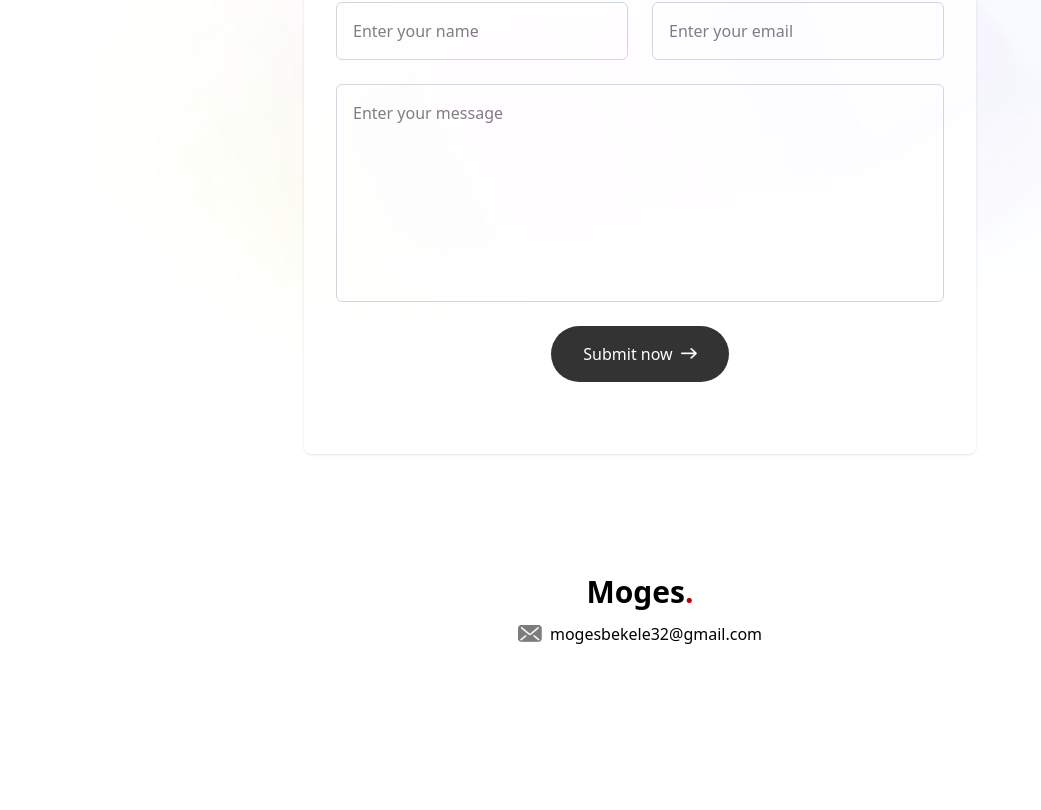
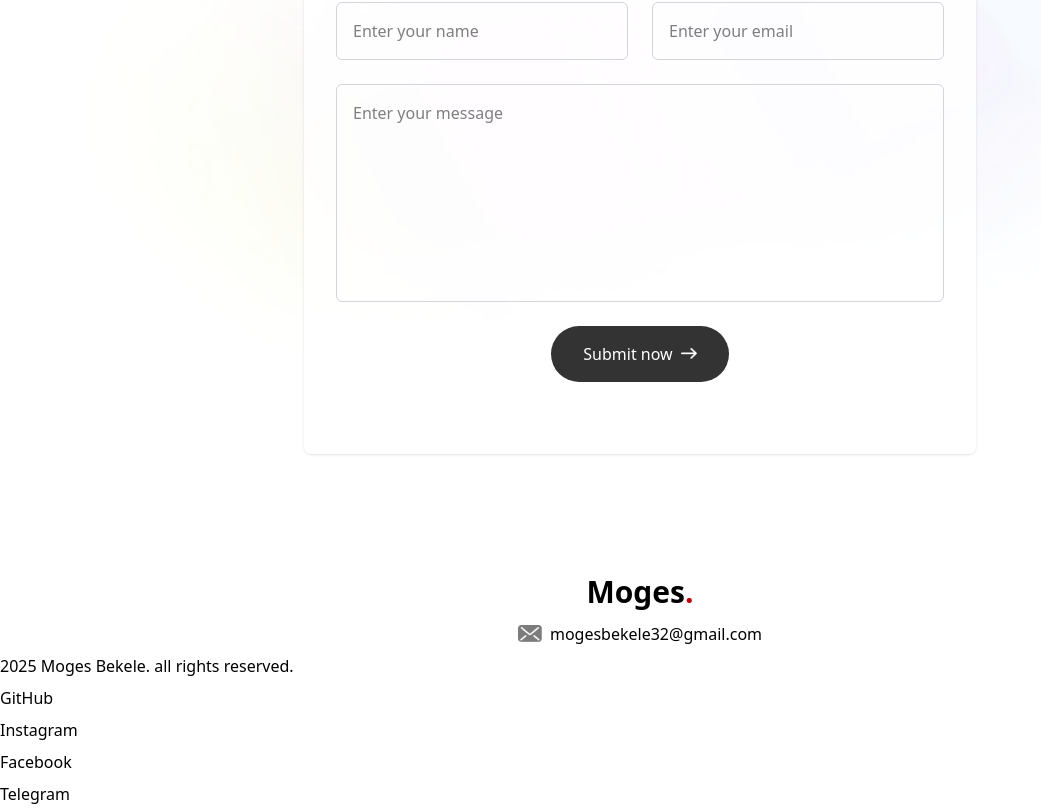
Before and after one commit to MogesBekele/portfolio-in-nextjs, a Next.js app: page / in a window 1280 px wide. Shown: the part 4504-5314 px from the top of the page, without its empty margins (0-1041 px from the left). Before the commit the page ends 5154 px from the top, so only its background shows below. Built offline with nearby package versions, Linux system fonts and the light colour scheme; a web font is replaced by a local one.

Commit message:
add  all socail media links

```diff
--- a/components/Footer.tsx
+++ b/components/Footer.tsx
@@ -14,6 +14,15 @@ const Footer = () => {
           mogesbekele32@gmail.com
         </div>
       </div>
+      <div>
+        <p>2025 Moges Bekele. all rights reserved.</p>
+        <ul>
+          <li><a target="_blank" href="https://github.com/MogesBekele">GitHub</a></li>
+             <li><a target="_blank" href="https://www.instagram.com/moges.bek/">Instagram</a></li>
+                <li><a target="_blank" href="https://web.facebook.com/">Facebook</a></li>
+                   <li><a target="_blank" href="https://t.me/moges868">Telegram</a></li>
+        </ul>
+      </div>
     </div>
   );
 };
```
